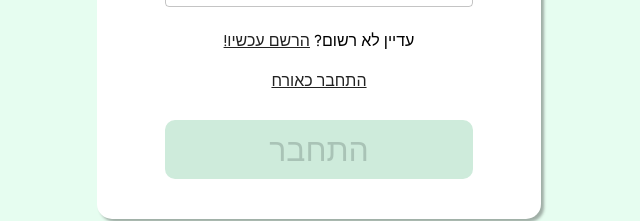
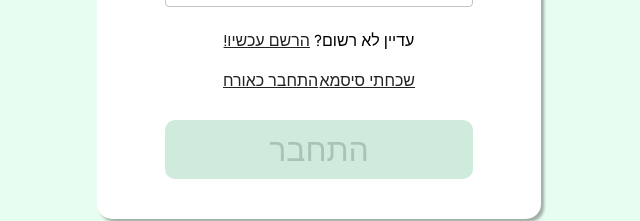
Before and after one commit to BarShnider/grade-tracking-app, a React (Vite) app in the folder client/: page /login in a window 1280 px wide. Shown: the part 407-628 px from the top of the page, without its empty margins (449-1089 px from the left). Built offline with nearby package versions, Linux system fonts and the light colour scheme; no server answers.

Commit message:
forgot pass

```diff
--- a/client/src/Components/LoginScreen.jsx
+++ b/client/src/Components/LoginScreen.jsx
@@ -10,11 +10,12 @@ import FormControl from "@mui/material/FormControl";
 import InputLabel from "@mui/material/InputLabel";
 import { useUniversities } from "../contexts/AppContext";
 import { useNavigate } from "react-router-dom";
-import FormHelperText from '@mui/material/FormHelperText';
-
+import FormHelperText from "@mui/material/FormHelperText";
+import { getCardActionAreaUtilityClass } from "@mui/material";
 
 function LoginScreen() {
-  const { connectedUser, setConnectedUser, BASE_URL, notifyFail } = useUniversities();
+  const { connectedUser, setConnectedUser, BASE_URL, notifyFail } =
+    useUniversities();
   const [showPassword, setShowPassword] = useState(false);
   const [email, setEmail] = useState("");
   const [password, setPassword] = useState("");
@@ -30,17 +31,15 @@ function LoginScreen() {
   };
 
   const handleKeyPress = (event) => {
-    if (event.key === 'Enter') {
+    if (event.key === "Enter") {
       login();
     }
   };
   async function loginAsGuest() {
-    setEmail("guest@mail.com")
-    setPassword("guest")
+    setEmail("guest@mail.com");
+    setPassword("guest");
     setGuestLoginTrigger(true); // Set trigger to true to initiate login in useEffect
-
   }
-
 
   // useEffect to watch for guest login trigger
   useEffect(() => {
@@ -93,6 +92,9 @@ function LoginScreen() {
       notifyFail("Login failed"); // Consider a more user-friendly error handling
     }
   }
+
+  const forgotPass = () => {};
+
   return (
     <div className="login-form">
       <h1 className="login-header">התחברות</h1>
@@ -119,7 +121,6 @@ function LoginScreen() {
         <OutlinedInput
           onChange={(e) => setPassword(e.target.value)}
           onKeyDown={handleKeyPress}
-
           color="success"
           id="outlined-adornment-password"
           type={showPassword ? "text" : "password"}
@@ -149,8 +150,19 @@ function LoginScreen() {
           הרשם עכשיו!
         </span>
       </span>
+      <span
+        style={{
+          display: "flex",
+          justifyContent: "space-between",
+          width: "50%",
+        }}
+      >
+        <span className="clickable logout-link" onClick={() => forgotPass()}>
+          שכחתי סיסמא
+        </span>
         <span className="clickable logout-link" onClick={() => loginAsGuest()}>
           התחבר כאורח
+        </span>
       </span>
       <Button onClick={() => login()}>התחבר</Button>
     </div>
```
Lines whose indentation alone changed are shown as unchanged.
